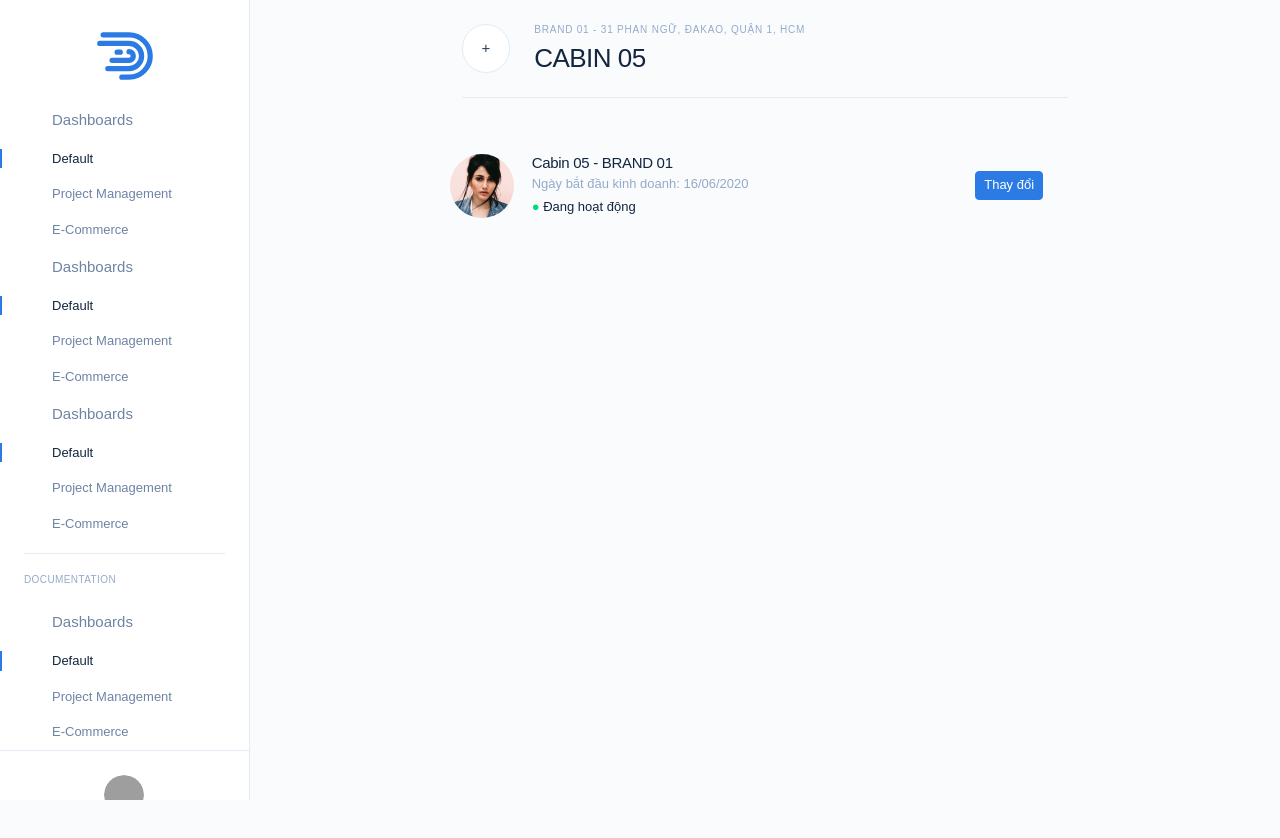
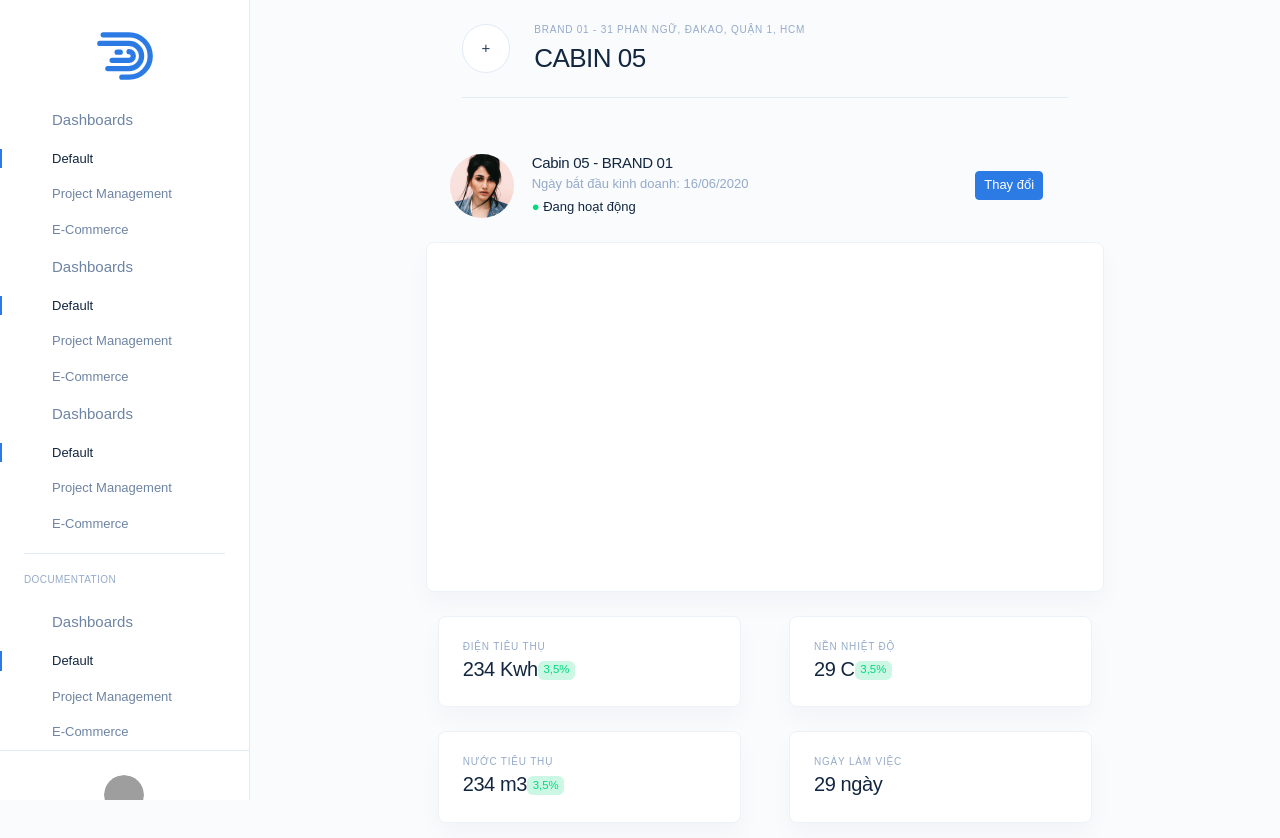
Before and after one commit to chenhuanghui/cabindashboard, a Next.js app: page /cabin/1 in a window 1280 px wide. Shown: the top 838 px of the page. Before the commit the page ends 800 px from the top, so only its background shows below. Built offline with nearby package versions, Linux system fonts and the light colour scheme; grey boxes are pictures that could not be loaded; a web font is replaced by a local one.

Commit message:
add component cardtextchart

```diff
--- /dev/null
+++ b/components/card/card_chart.js
@@ -0,0 +1,18 @@
+import React from 'react';
+
+export default class CardChart extends React.Component {
+
+
+    render () {
+        return (
+            // card body
+            <div class="card">
+                <div class="card-body">
+                  <div class="chart">
+                    <canvas id="overviewChart" class="chart-canvas"></canvas>
+                  </div>
+                </div>
+            </div>
+        )
+    }
+}
--- a/components/card/card_item_text_chart.js
+++ b/components/card/card_item_text_chart.js
@@ -11,6 +11,11 @@ export default class CardItemTextChart extends React.Component {
                             <div className="col">
                                 <h6 className="text-uppercase text-muted mb-2">{this.props.title}</h6>
                                 <span className="h2 mb-0">{this.props.value}</span>
+                                {
+                                ! this.props.value_up_down == ''
+                                ? <span className="badge badge-soft-success mt-n1"> {this.props.value_up_down}</span>
+                                : ''
+                                }
                             </div>
                             <div className="col-auto">
                                 <div className="chart chart-sparkline">
--- a/layouts/LayoutCabinDetail.js
+++ b/layouts/LayoutCabinDetail.js
@@ -5,6 +5,11 @@ import NavChildGroup from '../components/nav/nav_child_group'
 import DropUpWithImage from '../components/nav/drop_up_with_image'
 import HeaderArrow from '../components/header/header_arrow'
 import CardBody from '../components/card/card_body'
+import CardChart from '../components/card/card_chart'
+
+import CardItemText from '../components/card/card_item_text'
+import CardItemTextChart from '../components/card/card_item_text_chart'
+
 
 export default class LayoutCabinDetail extends React.Component {
     render () {
@@ -76,8 +81,20 @@ export default class LayoutCabinDetail extends React.Component {
                 <div className="main-content">
                     <div className="row justify-content-center">
                         <div className="col-12 col-lg-10 col-xl-8">
-                            <HeaderArrow />
-                            <CardBody />
+                                <HeaderArrow />
+                                <CardBody />
+                                <CardChart />
+                                <div className="row">
+                                    <div className="col-12 col-lg-6">
+                                        <CardItemTextChart title={`Điện tiêu thụ`}  value={`234 Kwh`} value_up_down={`3,5%`}/>
+                                        <CardItemTextChart title={`Nước tiêu thụ`}  value={`234 m3`} value_up_down={`3,5%`}/>
+                                    </div>
+                                    <div className="col-12 col-lg-6">
+                                        <CardItemTextChart title={`Nền nhiệt độ`}  value={`29 C`} value_up_down={`3,5%`}/>
+                                        <CardItemTextChart title={`Ngày làm việc`}  value={`29 ngày`}/>
+                                    </div>
+                                </div>
+
 
                         </div>
                     </div>
```
